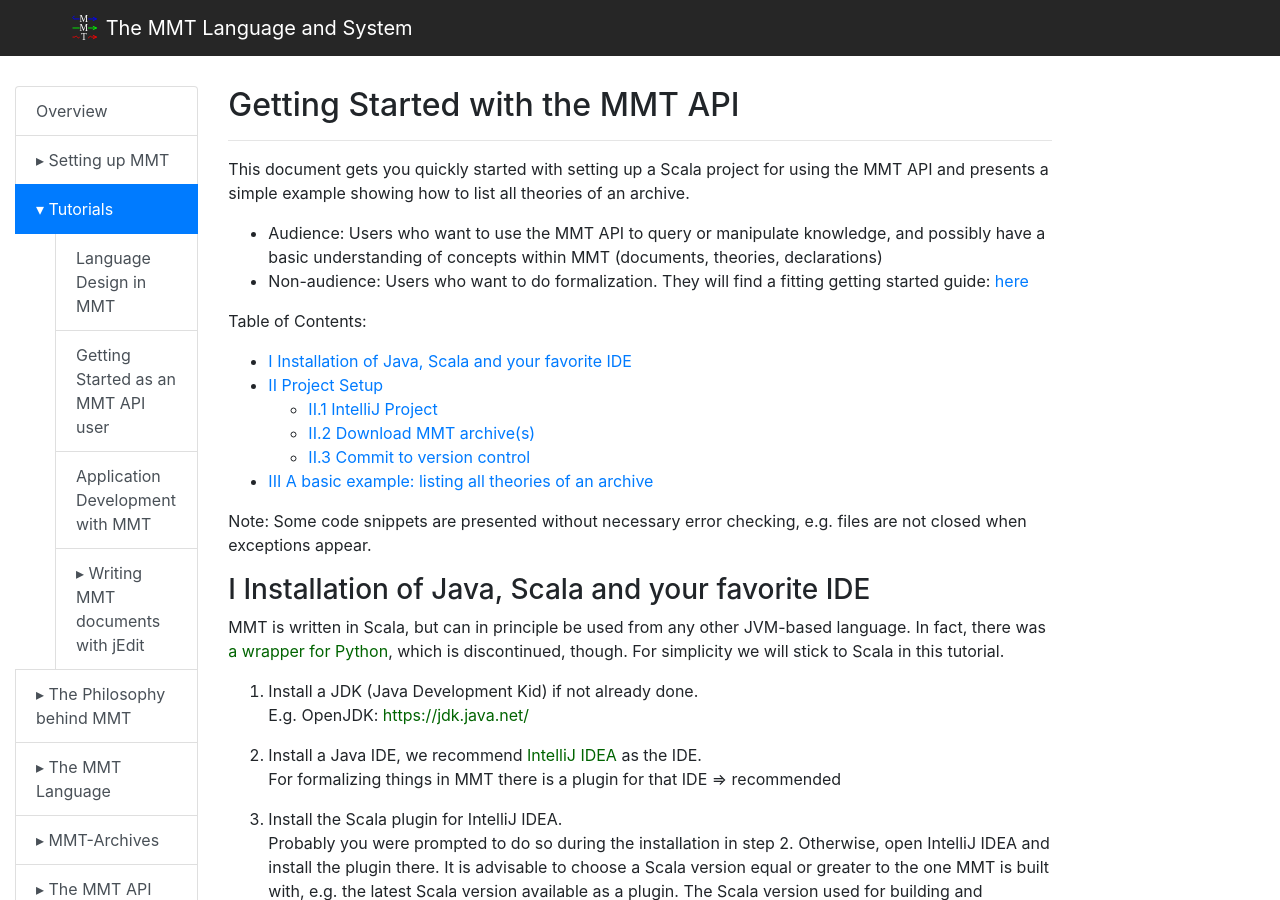
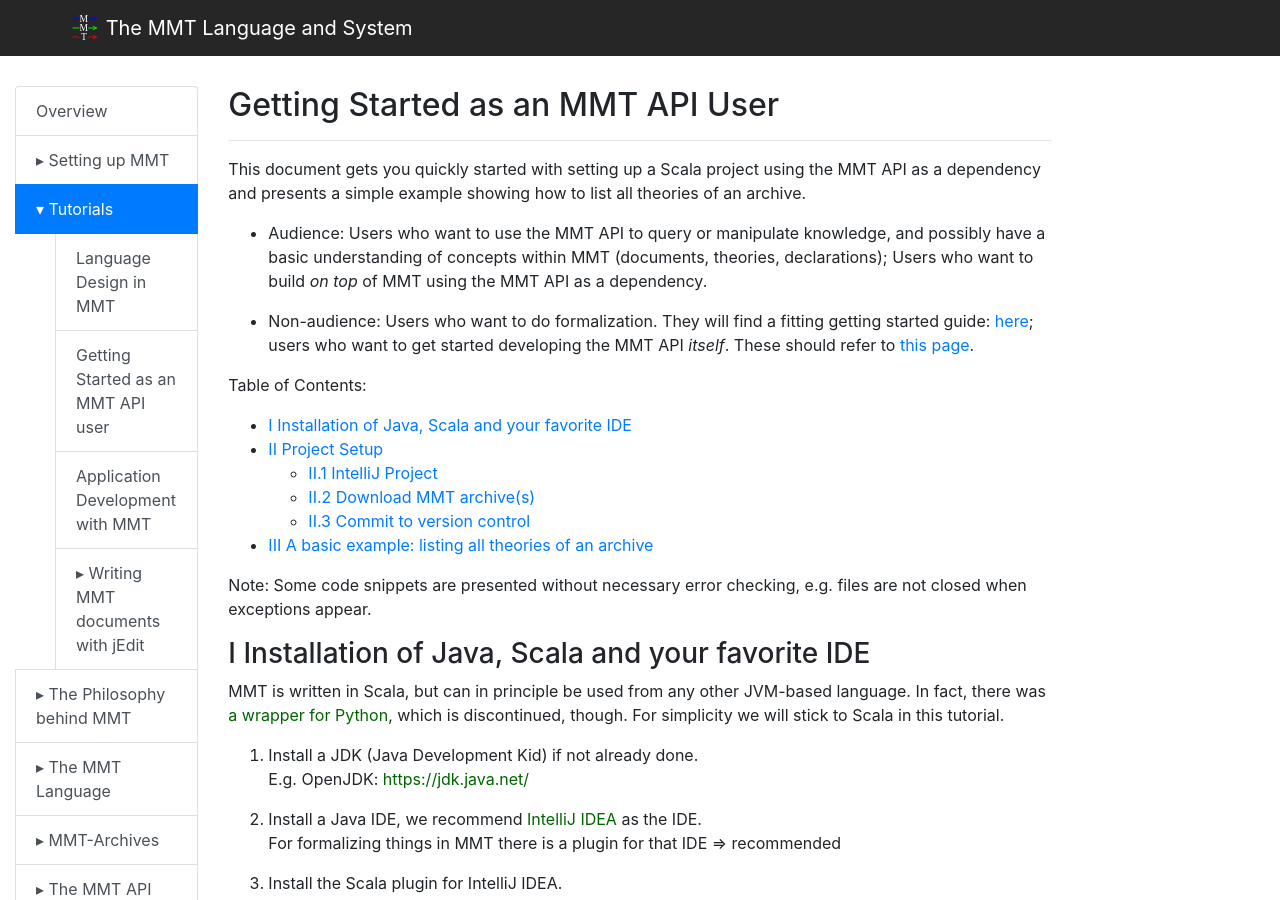
Before and after one commit to UniFormal/uniformal.github.io, a Jekyll site: the page built from doc/tutorials/applications/getting-started.md, in a window 1280 px wide and 900 px high. Built offline with Jekyll 4.4.1, drawn with Linux system fonts in a browser that asks for light colours.

Commit message:
Clarify intended audiences (not for developers)

```diff
--- a/doc/tutorials/applications/getting-started.md
+++ b/doc/tutorials/applications/getting-started.md
@@ -1,12 +1,13 @@
 ---
 layout: doc
-title: Getting Started with the MMT API
+title: Getting Started as an MMT API User
 ---
 
-This document gets you quickly started with setting up a Scala project for using the MMT API and presents a simple example showing how to list all theories of an archive.
+This document gets you quickly started with setting up a Scala project using the MMT API as a dependency and presents a simple example showing how to list all theories of an archive.
 
-- Audience: Users who want to use the MMT API to query or manipulate knowledge, and possibly have a basic understanding of concepts within MMT (documents, theories, declarations)
-- Non-audience: Users who want to do formalization. They will find a fitting getting started guide: [here](../../setup/)
+- Audience: Users who want to use the MMT API to query or manipulate knowledge, and possibly have a basic understanding of concepts within MMT (documents, theories, declarations); Users who want to build *on top* of MMT using the MMT API as a dependency.
+
+- Non-audience: Users who want to do formalization. They will find a fitting getting started guide: [here](../../setup/); users who want to get started developing the MMT API *itself*. These should refer to [this page](../../setup/devel).
 
 Table of Contents:
 
```
